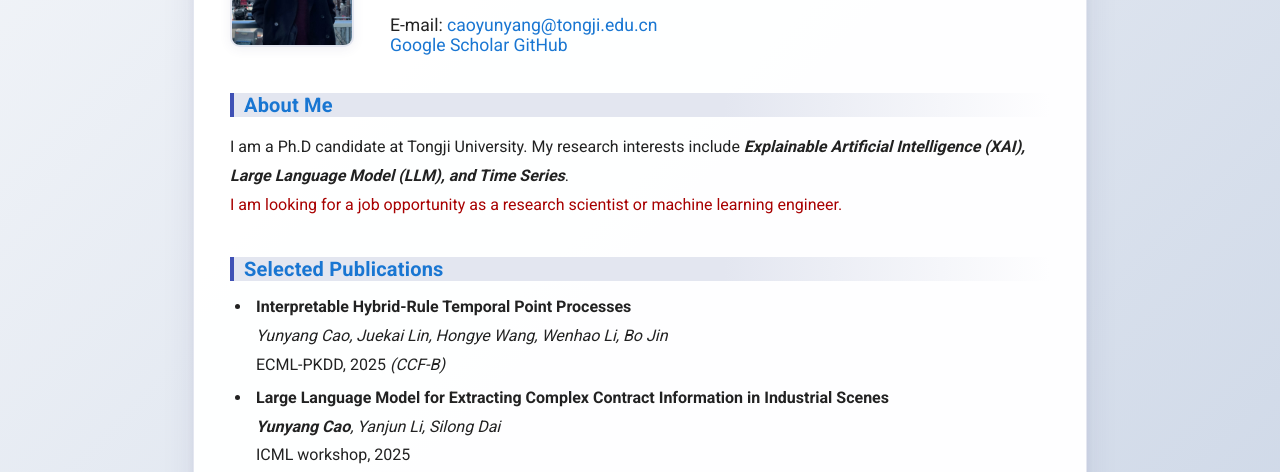
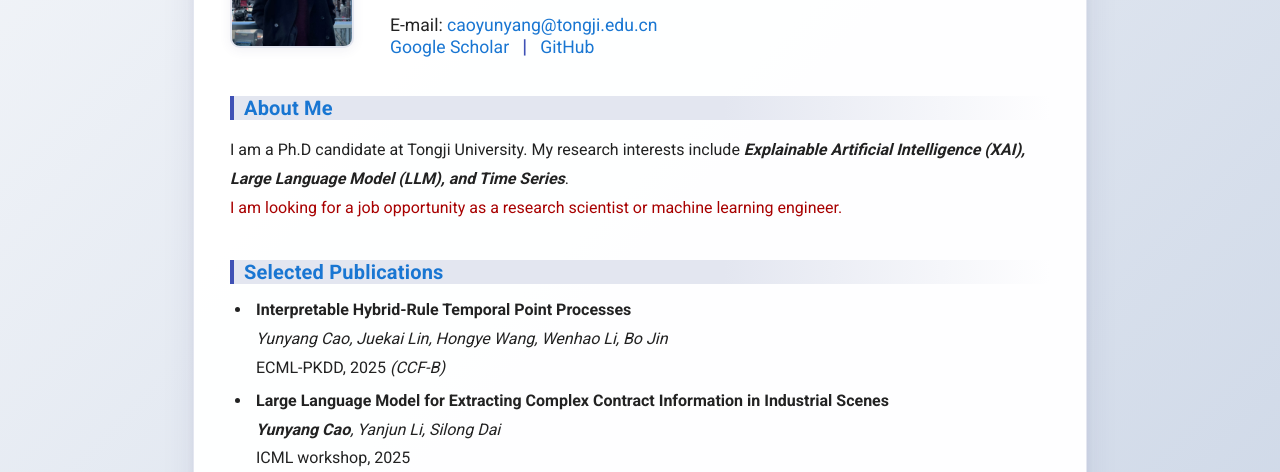
Before and after one commit to yy-c/yy-c.github.io, a plain HTML site: page index.html in a window 1280 px wide. Shown: the part 328-800 px from the top of the page. Drawn offline with Linux system fonts and the light colour scheme.

Commit message:
Update index.html

```diff
--- a/index.html
+++ b/index.html
@@ -382,6 +382,7 @@
         <div class="contact-list">
           E-mail: <a href="mailto:caoyunyang@tongji.edu.cn">caoyunyang@tongji.edu.cn</a><br>
           <a href="https://scholar.google.com/citations?user=NuN2X10AAAAJ">Google Scholar</a>
+          &nbsp; <span style="color:#3f51b5;font-weight:bold;font-size:1.1em;">|</span> &nbsp;
           <a href="https://github.com/yy-c">GitHub</a>
         </div>
       </div>
```
